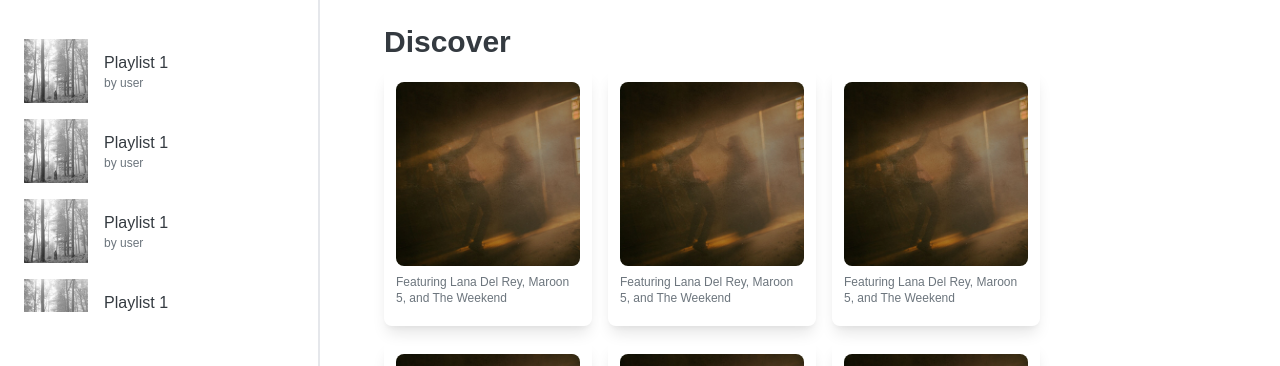
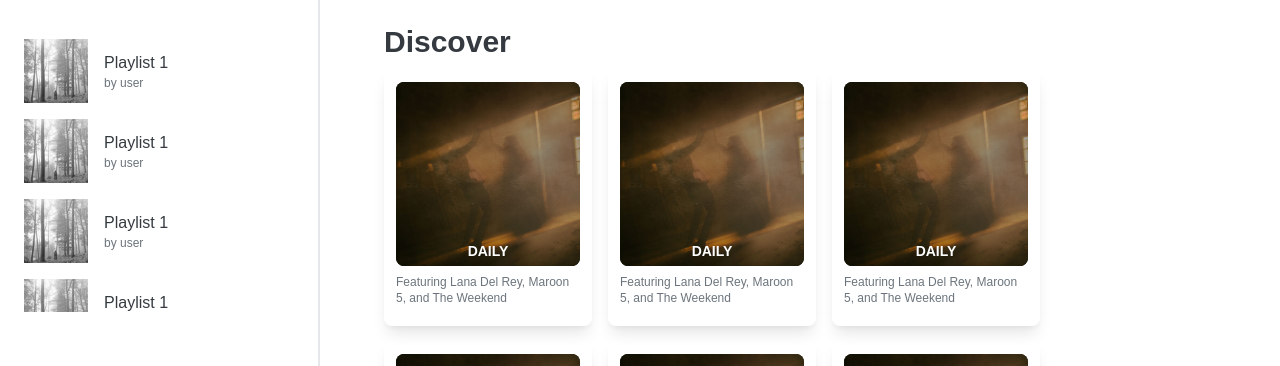
Before and after one commit to alxdrr/deezer-redesign, a React (Vite) app: page / in a window 1280 px wide. Shown: the part 424-790 px from the top of the page. Built offline with nearby package versions, Linux system fonts and the light colour scheme.

Commit message:
feat : add effect hovering Daily Playlist Card

```diff
--- a/src/components/DailyPlaylistCard.jsx
+++ b/src/components/DailyPlaylistCard.jsx
@@ -1,10 +1,29 @@
 import React from "react";
 import Avatar from "../assets/album-cover/Album6.jpg";
+import PlayButton from "../assets/icon/playbutton.svg";
 
 const DailyPlaylistCard = () => {
   return (
-    <div className="flex flex-col rounded-lg min-h-64 gap-2 w-52 px-3 py-3 shadow-2 hover:bg-purple-100 transition-colors duration-150 cursor-pointer items-center">
-      <img src={Avatar} alt="Cover" className="w-full rounded-lg" />
+    <div className="flex relative flex-col rounded-lg min-h-64 gap-2 w-52 px-3 py-3 shadow-2 transition-colors duration-150 cursor-pointer items-center group">
+      {/* Kode ketika di hover */}
+      <div className="absolute top-0 z-0 aspect-square flex items-center justify-center w-full px-3 group-hover:opacity-100 transition-opacity duration-300">
+        <img
+          src={Avatar}
+          alt="Cover"
+          className="brightness-50 rounded-lg w-full"
+        />
+        <img src={PlayButton} alt="Cover" className="absolute w-20" />
+      </div>
+      {/* Kode ketika normal tidak di hover */}
+      <img
+        src={Avatar}
+        alt="Cover"
+        className="w-full rounded-lg group-hover:opacity-0 z-10 transition-opacity duration-300"
+      />
+      <h1 className="absolute text-sm top-2/3 text-neutral-0 z-20 font-bold">
+        DAILY
+      </h1>
+      {/* <img src={Avatar} alt="Cover" className="w-full rounded-lg" /> */}
       {/* Title */}
       <p className="text-neutral-600 text-xs">
         Featuring Lana Del Rey, Maroon 5, and The Weekend
--- a/src/components/MiniSongCard.jsx
+++ b/src/components/MiniSongCard.jsx
@@ -7,7 +7,7 @@ const MiniSongCard = () => {
       <div className="relative flex h-full gap-4 items-center">
         {/* Cover */}
         {/* Kode ketika di hover */}
-        <div className="absolute aspect-square flex items-center justify-center bg-black/50 h-full z-10 opacity-0 group-hover:opacity-100 transition-opacity duration-300">
+        <div className="absolute aspect-square flex items-center justify-center h-full group-hover:opacity-100 transition-opacity duration-300">
           <img src={Album} alt="Cover" className="brightness-50" />
           <img src={PlayButton} alt="Cover" className="absolute" />
         </div>
```
